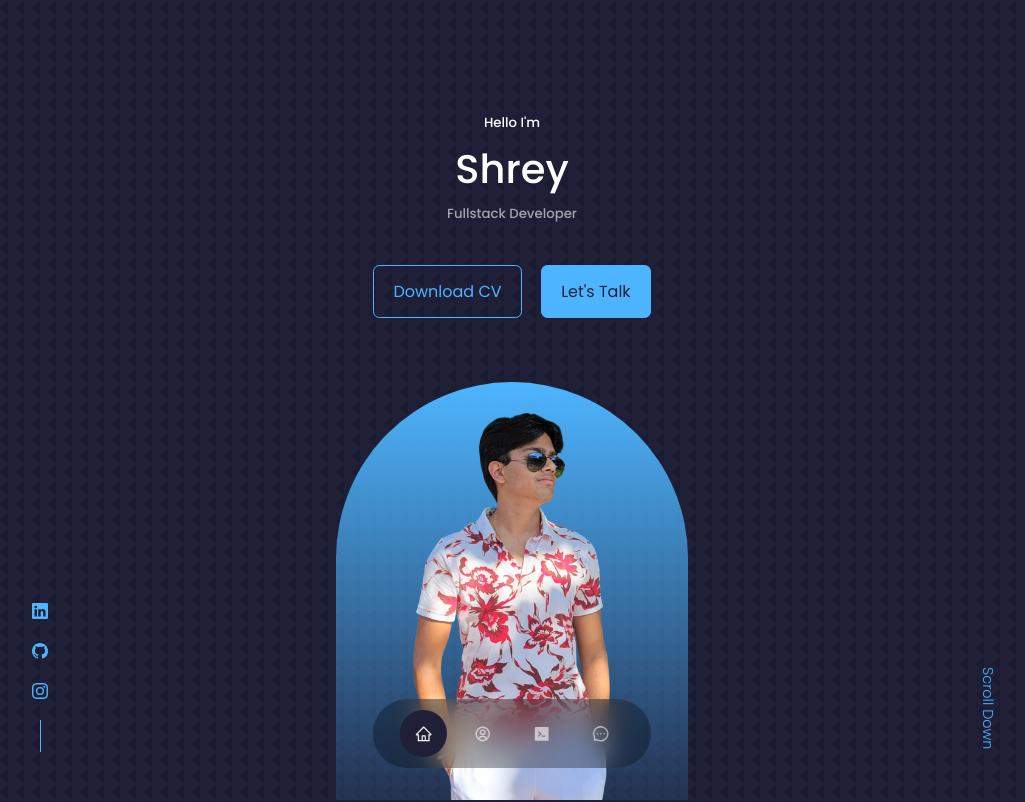
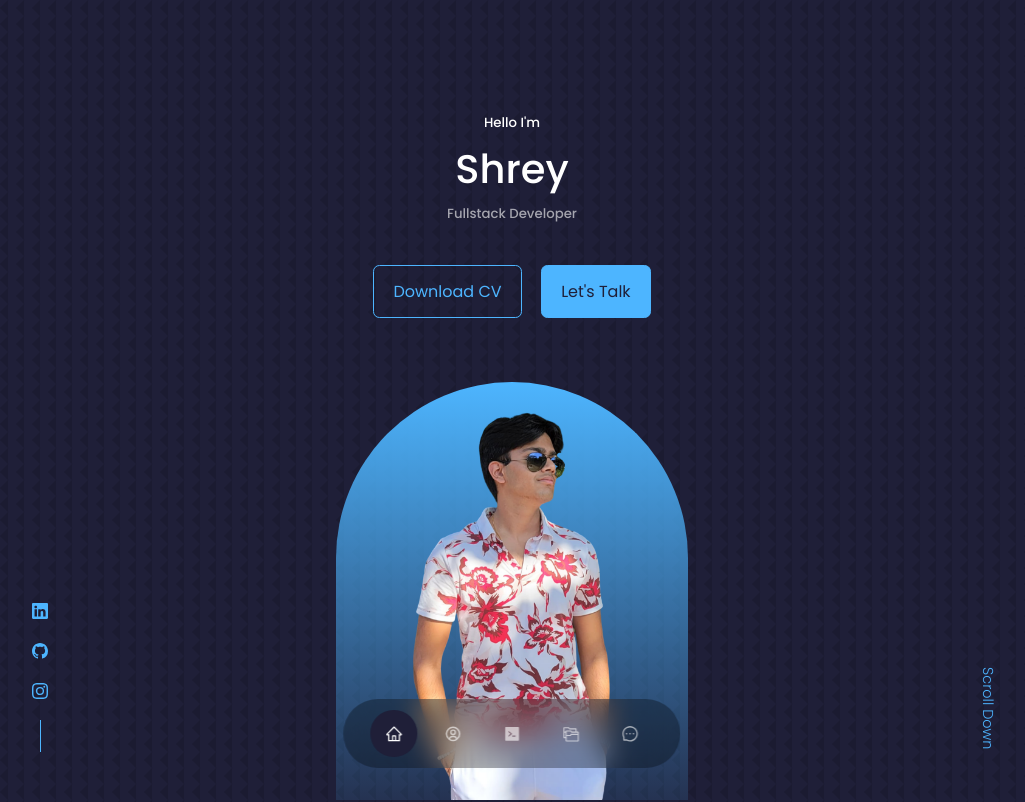
Before and after one commit to ShreyWey/personal-portfolio2.0, a React (Create React App) app: page / in a window 1280 px wide. Shown: the top 802 px of the page, without its empty margins (128-1153 px from the left). Built offline with nearby package versions, Linux system fonts and the light colour scheme.

Commit message:
nav addon

```diff
--- a/src/components/nav/Nav.jsx
+++ b/src/components/nav/Nav.jsx
@@ -4,6 +4,7 @@ import {AiOutlineHome} from 'react-icons/ai'
 import {BiUserCircle} from 'react-icons/bi'
 import {AiFillCode} from 'react-icons/ai'
 import {AiOutlineMessage} from 'react-icons/ai'
+import { VscFileSubmodule } from "react-icons/vsc";
 import {useState} from 'react'
 
 const Nav = () => {
@@ -13,7 +14,7 @@ const Nav = () => {
       <a href="#" onClick={() => setActiveNav('#')} className={activeNav === '#' ? 'active' : ''}><AiOutlineHome/></a>
       <a href="#about" onClick={() => setActiveNav('#about')} className={activeNav === '#about' ? 'active' : ''}><BiUserCircle/></a>
       <a href="#expirence" onClick={() => setActiveNav('#expirence')} className={activeNav === '#expirence' ? 'active' : ''}><AiFillCode/></a>
-      {/* <a href="#portfolio">Portfolio</a> */}
+      <a href="#portfolio" onClick={() => setActiveNav('#portfolio')} className={activeNav === '#portfolio' ? 'active' : ''}><VscFileSubmodule/></a>
       <a href="#contact" onClick={() => setActiveNav('#contact')} className={activeNav === '#contact' ? 'active' : ''}><AiOutlineMessage/></a>
     </nav>
   )
```
